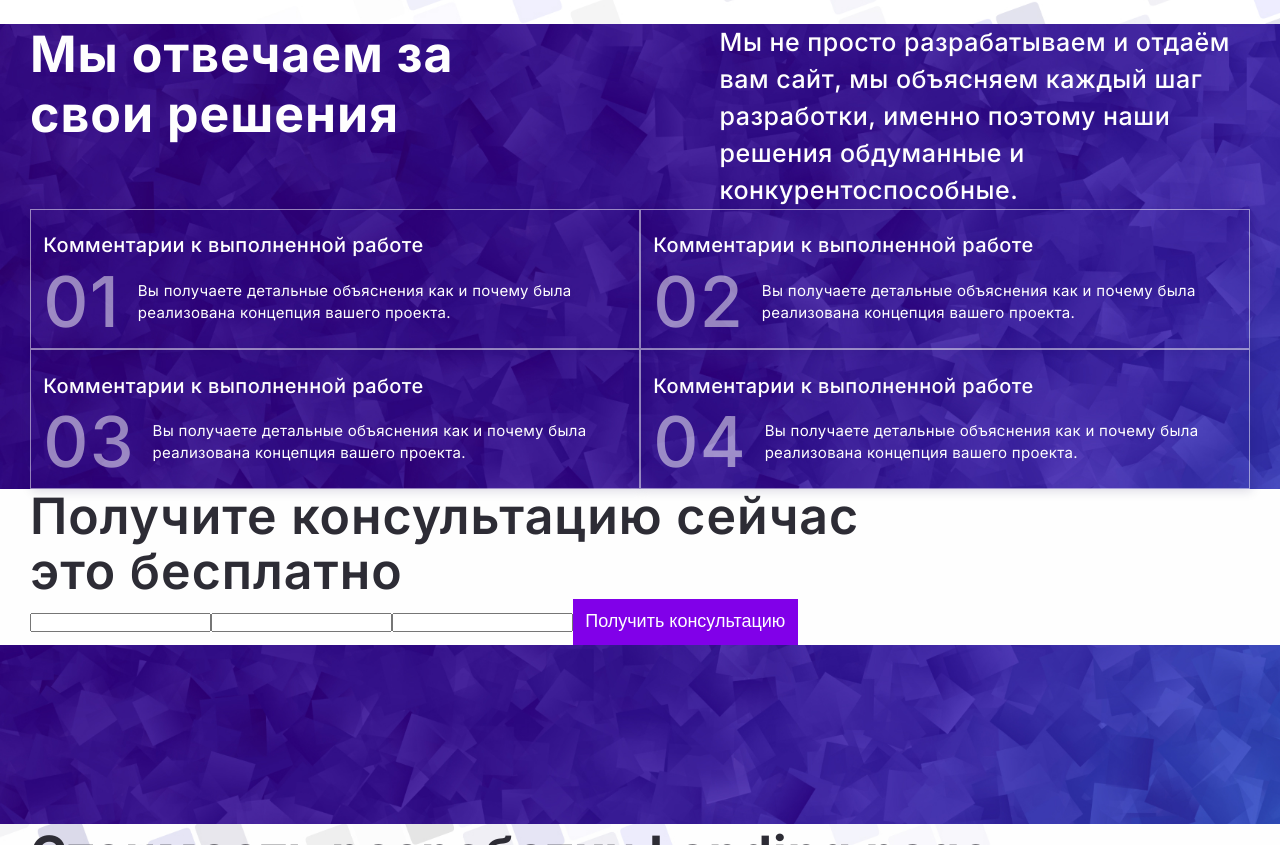
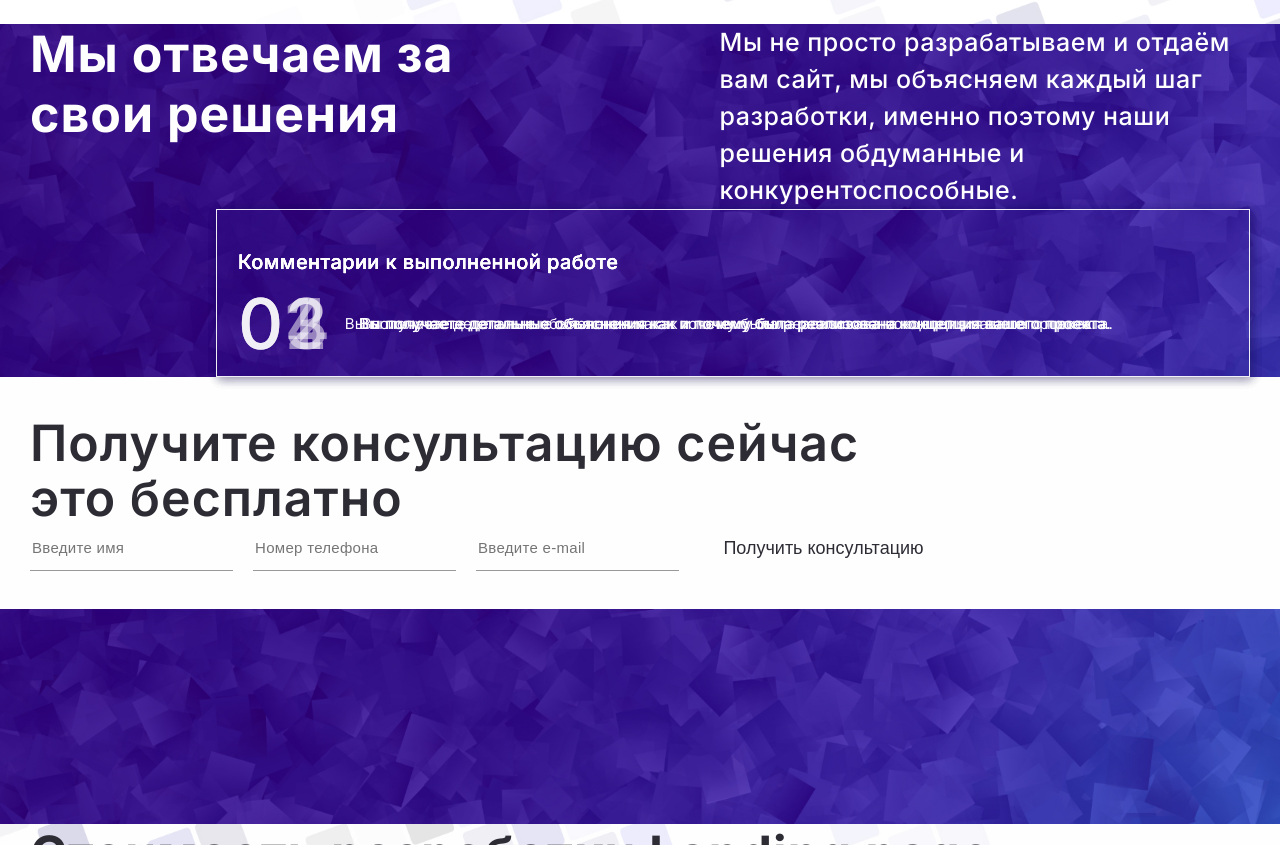
Before and after one commit to Messier1703/befab-web-studio, a Next.js app: page / in a window 1280 px wide. Shown: the part 2376-3221 px from the top of the page. Built offline with nearby package versions, Linux system fonts and the light colour scheme.

Commit message:
text input component

```diff
--- a/app/globals.css
+++ b/app/globals.scss
@@ -2,6 +2,10 @@
     box-sizing: border-box;
     margin: 0;
     padding: 0;
+
+    &:focus {
+        outline: none;
+    }
 }
 
 h1,
--- a/app/layout.js
+++ b/app/layout.js
@@ -1,5 +1,5 @@
-import './globals.css'
-import { Inter } from 'next/font/google'
+import './globals.scss';
+import { Inter } from 'next/font/google';
 
 const inter = Inter({ subsets: ['latin'] })
 
--- a/components/pages/home/convenience/convenience.jsx
+++ b/components/pages/home/convenience/convenience.jsx
@@ -2,6 +2,7 @@ import React from 'react';
 import styles from './convenience.module.scss';
 import ConvenienceCards from '@/components/ui/convenienceCards/convenienceCards';
 import PurpleButton from '@/components/ui/purpleButton/purpleButton';
+import TextInput from '@/components/ui/textInput/textInput';
 
 export default function Convenience() {
   return (
@@ -19,9 +20,9 @@ export default function Convenience() {
           <h2>Получите консультацию сейчас</h2>
           <h2>это бесплатно</h2>
           <form>
-            <input type="text" />
-            <input type="text" />
-            <input type="text" />
+            <TextInput placeholder='Введите имя'/>
+            <TextInput placeholder='Номер телефона'/>
+            <TextInput placeholder='Введите e-mail'/>
             <PurpleButton>Получить консультацию</PurpleButton>
           </form>
         </div>
--- a/components/pages/home/convenience/convenience.module.scss
+++ b/components/pages/home/convenience/convenience.module.scss
@@ -1,7 +1,7 @@
   .convenience {
       height: 100vh;
-  background: #36168e url('/images/responsibility-bg.jpg') no-repeat center/cover;
-  color: #FEFEFE;
+      background: #36168e url("/images/responsibility-bg.jpg") no-repeat center/cover;
+      color: #fefefe;
 
       h2 {
           font-size: 50px;
@@ -23,12 +23,18 @@
       }
 
       &_guidance {
-    color: #2D2C35;
-    background: #FEFEFE;
+          color: #2d2c35;
+          background: #fefefe;
+          padding: 3% 0;
 
           h2 {
               font-weight: 600;
               line-height: 55px;
           }
+
+          form{
+            display: flex;
+            gap: 20px;
           }
       }
+  }
--- a/components/ui/convenienceCards/convenienceCards.module.scss
+++ b/components/ui/convenienceCards/convenienceCards.module.scss
@@ -2,13 +2,17 @@
 
   &_cards{
     display: grid;
-    grid-template-columns: 1fr 1fr;
+    // grid-template-columns: 1fr 1fr;
+    grid-template-areas: '. . card card'
+    'card card . .';
   }
 
   &_card {
     border: 1px solid rgb(254, 254, 254, 0.5);
     box-shadow: 2px 2px 10px 0px rgba(21, 12, 73, 0.15);
     padding: 4% 2%;
+
+    grid-area: card;
 
     h4 {
       font-size: 20px;
--- a/components/ui/purpleButton/purpleButton.module.scss
+++ b/components/ui/purpleButton/purpleButton.module.scss
@@ -1,6 +1,32 @@
-.purple_button{
-    background-color: #8100E9;
-    color: #FEFEFE;
-    font-size: 18px;
-    padding: 1%;
+.purple_button {
+  color: #2D2C35;
+  font-size: 18px;
+  background: transparent;
+  position: relative;
+  transition: .9s;
+  overflow: hidden;
+  z-index: 2;
+  padding: 1% 2%;
+
+    &:hover {
+        color: #fefefe;
+        transition: .7s;
+    }
+
+    &:before {
+        content: "";
+        position: absolute;
+        height: 100%;
+        width: 0%;
+        top: 0;
+        left: -40px;
+        transform:  translateX(40px);
+        background: #8100E9;
+        z-index: -1;
+        transition: .6s;
+    }
+
+    &:hover:before {
+        width: 160%;
+    }
 }
--- /dev/null
+++ b/components/ui/textInput/textInput.jsx
@@ -0,0 +1,10 @@
+import React from 'react';
+import styles from './textInput.module.scss';
+
+const TextInput = ({ placeholder }) => {
+  return (
+    <input className={styles.text_input} placeholder={placeholder} />
+  );
+};
+
+export default TextInput;
--- /dev/null
+++ b/components/ui/textInput/textInput.module.scss
@@ -0,0 +1,11 @@
+.text_input {
+    border: none;
+    border-bottom: 1px solid rgb(0, 0, 0, 0.4);
+    outline: none;
+    background-color: transparent;
+    padding: 8px 2px;
+    color: #2d2c35;
+    font-size: 15px;
+    font-weight: 300;
+    letter-spacing: 0.3px;
+}
```
Lines whose indentation alone changed are shown as unchanged.
